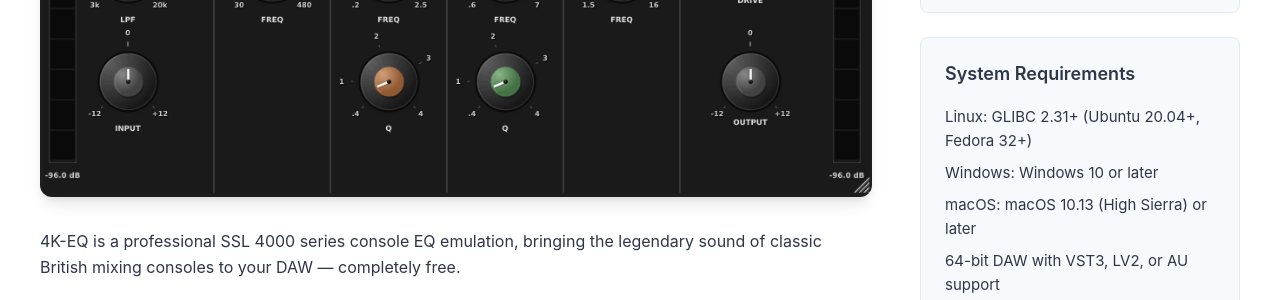
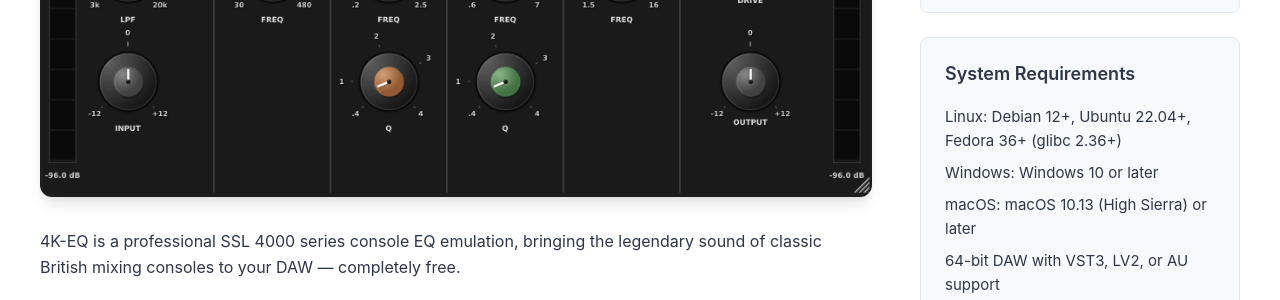
Before and after one commit to dusk-audio/dusk-audio.github.io, a Jekyll site: the page built from _plugins/4k-eq.md, in a window 1280 px wide and 900 px high, scrolled down 598 px. Shown: the part 153-453 px from the top of the window. Built offline with Jekyll 4.4.1, drawn with Linux system fonts in a browser that asks for light colours.

Commit message:
Update Linux system requirements for all plugins
Linux plugins now require Debian 12+ / Ubuntu 22.04+ / Fedora 36+
(glibc 2.36+) due to JUCE 8.x and GCC 12 dependencies.

```diff
--- a/_plugins/4k-eq.md
+++ b/_plugins/4k-eq.md
@@ -22,7 +22,7 @@
   - Full automation support
 
 requirements:
-  - "Linux: GLIBC 2.31+ (Ubuntu 20.04+, Fedora 32+)"
+  - "Linux: Debian 12+, Ubuntu 22.04+, Fedora 36+ (glibc 2.36+)"
   - "Windows: Windows 10 or later"
   - "macOS: macOS 10.13 (High Sierra) or later"
   - "64-bit DAW with VST3, LV2, or AU support"
--- a/_plugins/multi-comp.md
+++ b/_plugins/multi-comp.md
@@ -26,7 +26,7 @@
   - Full automation support
 
 requirements:
-  - "Linux: GLIBC 2.31+ (Ubuntu 20.04+, Fedora 32+)"
+  - "Linux: Debian 12+, Ubuntu 22.04+, Fedora 36+ (glibc 2.36+)"
   - "Windows: Windows 10 or later"
   - "macOS: macOS 10.13 (High Sierra) or later"
   - "64-bit DAW with VST3, LV2, or AU support"
```
